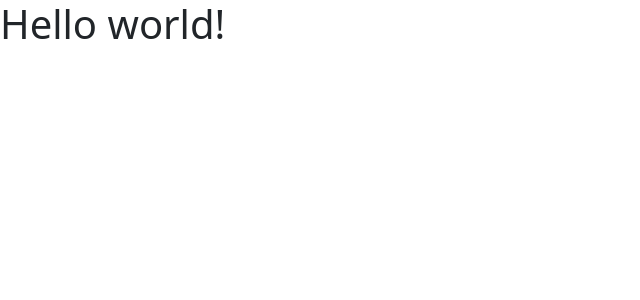
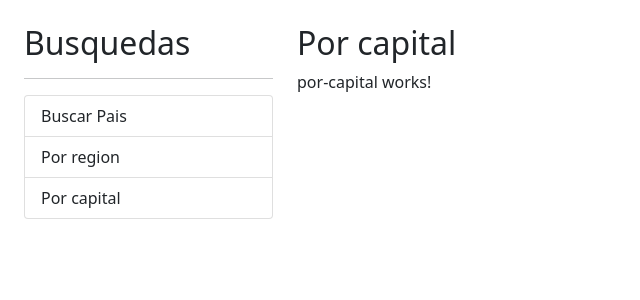
Before and after one commit to davidcrc/paisesApp, an Angular app: page / in a window 1280 px wide. Shown: the top 300 px of the page, without its empty margins (0-640 px from the left). Built offline with nearby package versions, Linux system fonts and the light colour scheme.

Commit message:
7-7. Estructura HTML de nuestra aplicacion

```diff
--- a/src/app/app.component.html
+++ b/src/app/app.component.html
@@ -1 +1,17 @@
-<h1>Hello world!</h1>
+<div class="row container mt-4">
+
+  <div class="col-3">
+    <h2>Busquedas</h2>
+    <hr>
+    <ul class="list-group" >
+      <li class="list-group-item" >Buscar Pais</li>
+      <li class="list-group-item" >Por region</li>
+      <li class="list-group-item" >Por capital</li>
+    </ul>
+  </div>
+
+  <div class="col">
+    <h2>Por capital</h2>
+    <app-por-capital></app-por-capital>
+  </div>
+</div>
```
